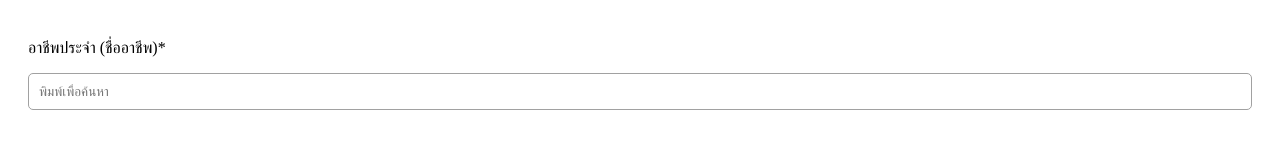
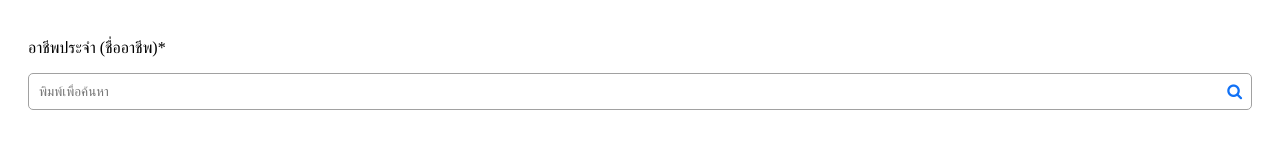
Before and after one commit to pitchayakit/List-Search-Dropdown, a React (Create React App) app: page / in a window 1280 px wide. Shown: the top 163 px of the page. Built offline with nearby package versions, Linux system fonts and the light colour scheme.

Commit message:
add search icon

```diff
--- a/src/Component/Input/index.js
+++ b/src/Component/Input/index.js
@@ -6,7 +6,12 @@ class Input extends Component {
   render() {
     const { type, name, inputChange, inputClick, placeholder } = this.props
 
-    return <input type={type} name={name} onChange={inputChange} placeholder={placeholder} onClick={inputClick} />
+    return (
+      <div>
+        <input type={type} name={name} onChange={inputChange} placeholder={placeholder} onClick={inputClick} />
+        <span class="icon"><i className="fa fa-search"></i></span>
+      </div>
+    )
   }
 }
 
--- a/src/Style/index.css
+++ b/src/Style/index.css
@@ -26,6 +26,11 @@
     border: 1px solid #a1a1a1;
     padding: 10px 10px;
     border-radius: 5px; }
+  .list-search-dropdown .search-input i {
+    position: absolute;
+    right: 38px;
+    margin-top: 10px;
+    color: #1071F6; }
 
 .list-search-dropdown table {
   width: 100%;
--- a/src/Style/listSearchDropdown/index.css
+++ b/src/Style/listSearchDropdown/index.css
@@ -8,6 +8,11 @@
     border: 1px solid #a1a1a1;
     padding: 10px 10px;
     border-radius: 5px; }
+  .list-search-dropdown .search-input i {
+    position: absolute;
+    right: 38px;
+    margin-top: 10px;
+    color: #1071F6; }
 
 .list-search-dropdown table {
   width: 100%;
--- a/src/Style/listSearchDropdown/index.scss
+++ b/src/Style/listSearchDropdown/index.scss
@@ -9,6 +9,12 @@
             border: 1px solid #a1a1a1;
             padding: 10px 10px;
             border-radius: 5px;
+        }
+        i {
+            position: absolute;
+            right: 38px;
+            margin-top: 10px;
+            color: #1071F6
         }
     }
 
```
